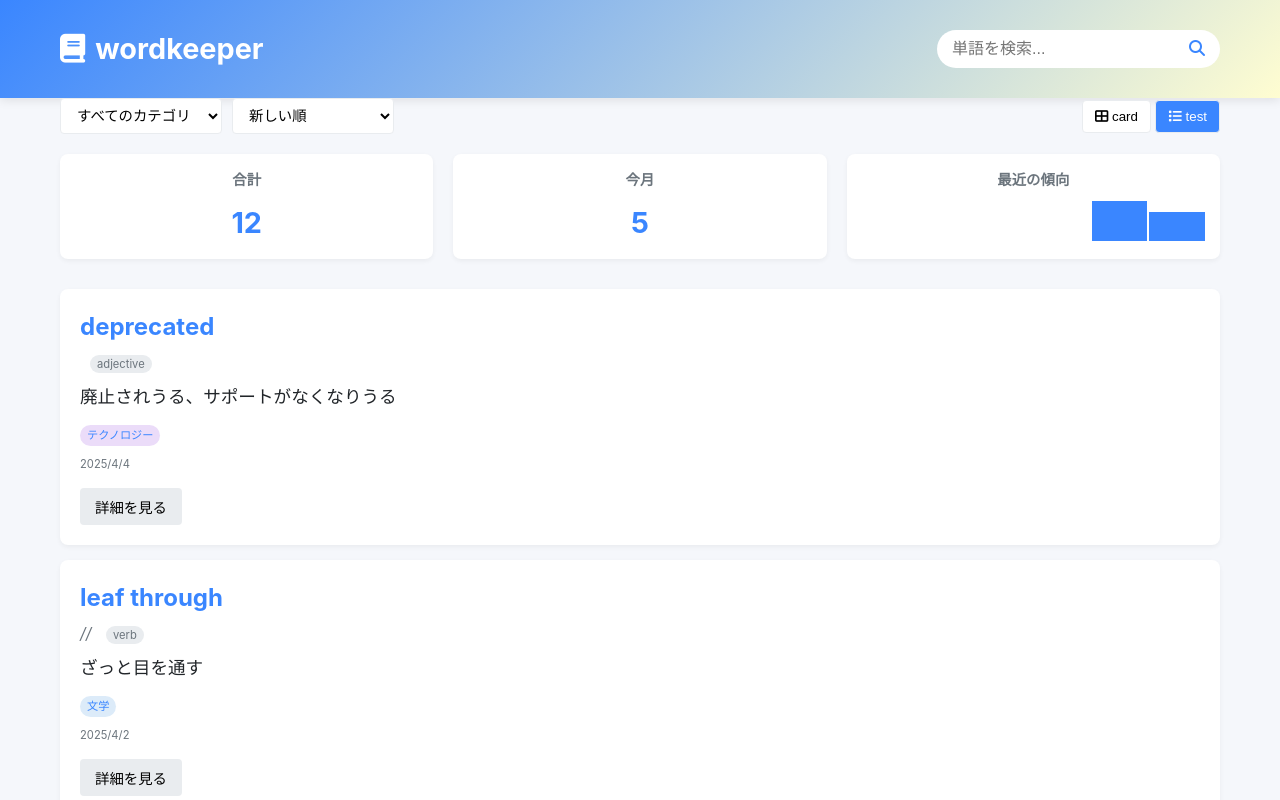
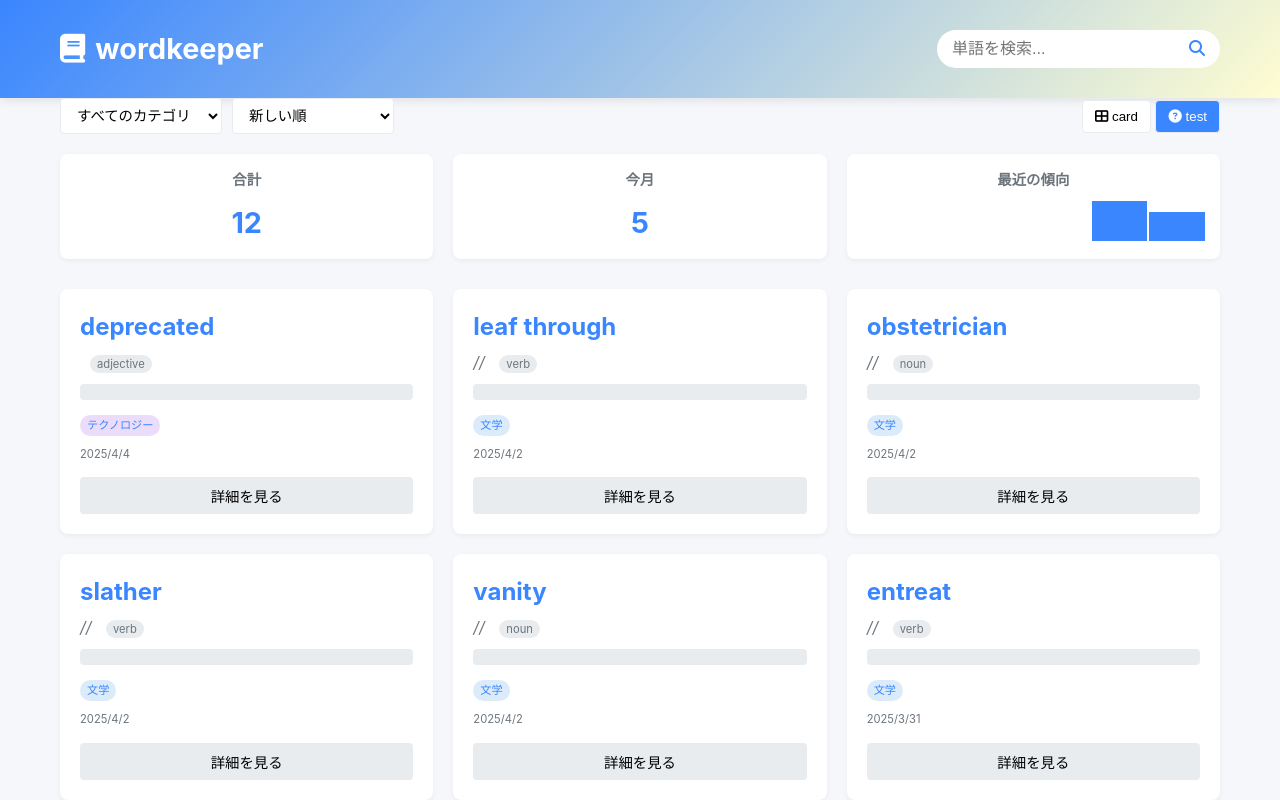
Before and after one commit to KMYsqHRK/wordkeeper, a plain HTML site: page index.html in a window 1280 px wide. Both pictures are taken after a click on the button "test". Shown: the top 800 px of the page. Drawn offline with Linux system fonts and the light colour scheme.

Commit message:
remove list view and add test mode

```diff
--- a/css/style.css
+++ b/css/style.css
@@ -166,18 +166,26 @@
     margin-bottom: 30px;
   }
 
-  .list-view .word-card {
-    background-color: white;
-    border-radius: 8px;
-    padding: 20px;
-    margin-bottom: 15px;
-    box-shadow: 0 2px 5px rgba(0, 0, 0, 0.05);
-    transition: transform 0.2s, box-shadow 0.2s;
+  /* テストモード用のスタイル */
+  .hidden-meaning {
+    background-color: var(--light-gray);
+    padding: 8px;
+    border-radius: 4px;
+    text-align: center;
+    cursor: pointer;
+    font-weight: bold;
+    color: var(--gray-color);
+    transition: all 0.2s ease;
   }
 
-  .list-view .word-card:hover {
-    transform: translateY(-2px);
-    box-shadow: 0 5px 15px rgba(0, 0, 0, 0.1);
+  .hidden-meaning:hover {
+    background-color: var(--primary-color);
+    color: white;
+  }
+
+  .hidden-meaning.revealed {
+    background-color: var(--success-color);
+    color: white;
   }
 
   .card-view {
--- a/index.html
+++ b/index.html
@@ -34,7 +34,7 @@
       </div>
       <div class="view-controls">
         <button id="card-view" class="active"><i class="fas fa-th-large"></i><span> card</span></button>
-        <button id="list-view"><i class="fas fa-list"></i><span> test</span></button>
+        <button id="test-mode"><i class="fas fa-question-circle"></i><span> test</span></button>
       </div>
     </div>
 
--- a/js/app.js
+++ b/js/app.js
@@ -5,6 +5,7 @@ const app = {
     currentPage: 1,
     itemsPerPage: 12,
     currentView: 'card',
+    testMode: false, // 新しく追加：テストモードのフラグ
     currentFilter: {
       category: '',
       search: ''
@@ -82,9 +83,9 @@ const app = {
         this.renderWords();
       });
 
-      // ビュー切り替え
-      document.getElementById('list-view').addEventListener('click', () => this.changeView('list'));
-      document.getElementById('card-view').addEventListener('click', () => this.changeView('card'));
+      // テストモード切り替え
+      document.getElementById('test-mode').addEventListener('click', () => this.toggleTestMode());
+      document.getElementById('card-view').addEventListener('click', () => this.toggleTestMode(false));
 
       // ページネーション
       document.getElementById('prev-page').addEventListener('click', () => this.changePage(-1));
@@ -105,16 +106,12 @@ const app = {
     },
 
     // ビュー切り替え
-    changeView(view) {
-      this.currentView = view;
+    toggleTestMode(enable = true) {
+      this.testMode = enable;
 
       // アクティブクラスの切り替え
-      document.getElementById('list-view').classList.toggle('active', view === 'list');
-      document.getElementById('card-view').classList.toggle('active', view === 'card');
-
-      // コンテナのクラス切り替え
-      const container = document.getElementById('words-container');
-      container.className = view + '-view';
+      document.getElementById('test-mode').classList.toggle('active', enable);
+      document.getElementById('card-view').classList.toggle('active', !enable);
 
       this.renderWords();
     },
@@ -268,7 +265,29 @@ const app = {
         clone.querySelector('.word-title').textContent = word.word;
         clone.querySelector('.pronunciation').textContent = word.pronunciation || '';
         clone.querySelector('.part-of-speech').textContent = word.part_of_speech || '';
-        clone.querySelector('.word-meaning').textContent = word.meaning;
+
+        // 意味の設定（テストモードの場合は隠す）
+        const meaningElement = clone.querySelector('.word-meaning');
+        if (this.testMode) {
+          // テストモードの場合、意味を隠す
+          meaningElement.classList.add('hidden-meaning');
+          meaningElement.dataset.meaning = word.meaning;
+          meaningElement.textContent = '';
+
+          // クリックで意味を表示するイベントを追加
+          meaningElement.addEventListener('click', function() {
+            if (this.classList.contains('revealed')) {
+              this.textContent = '';
+              this.classList.remove('revealed');
+            } else {
+              this.textContent = this.dataset.meaning;
+              this.classList.add('revealed');
+            }
+          });
+        } else {
+          // 通常モードの場合、通常通り意味を表示
+          meaningElement.textContent = word.meaning;
+        }
 
         // カテゴリタグの設定
         const categoriesContainer = clone.querySelector('.word-categories');
```
